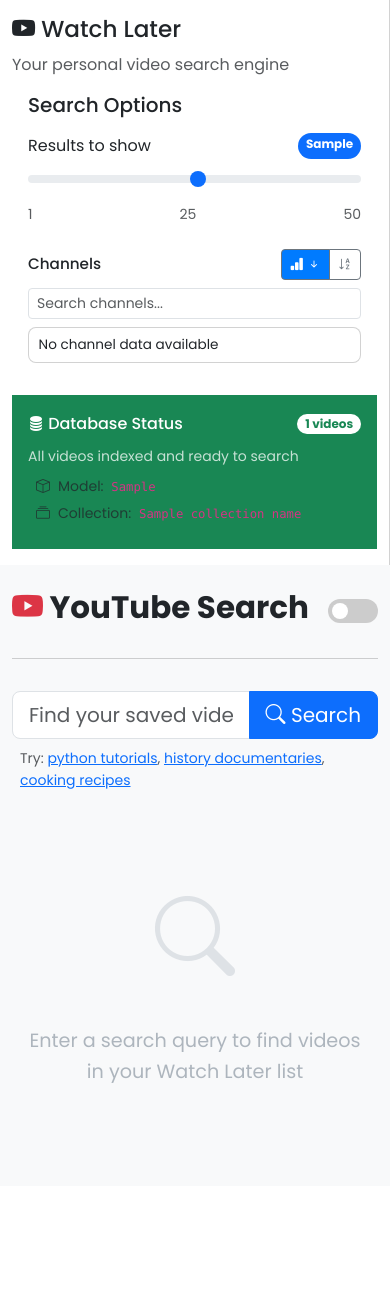
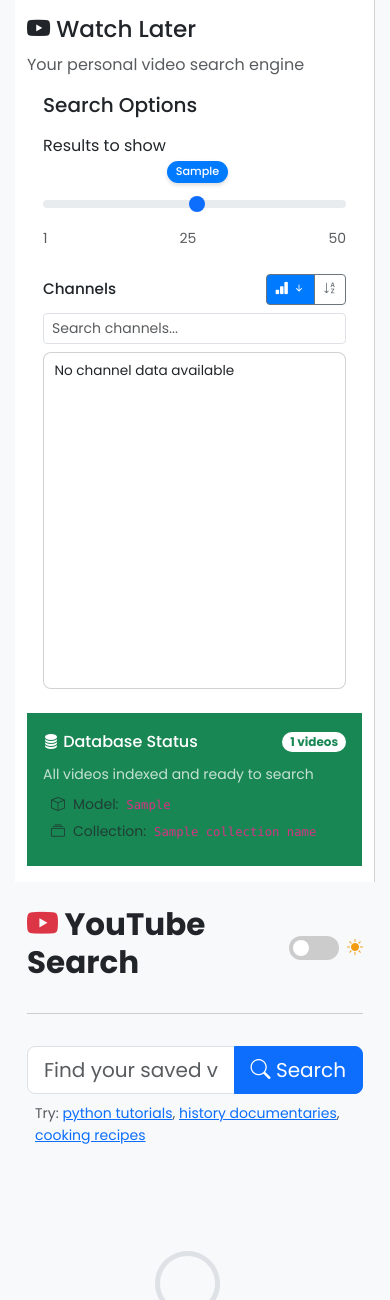
Before and after one commit to Mihik197/youtube-semantic-search, a Flask app: template templates/index.html in a window 390 px wide. Shown: the top 1300 px of the page. Before the commit the page ends 1083 px from the top, so only its background shows below. Run offline with Flask 3, Linux system fonts and the light colour scheme; the template is opened without the code that fills it: most values are stand-ins (such as "Sample title", 1, 10 or a date in 2020); data that the repository does not hold is empty; some libraries are stand-ins or nearby versions.

Commit message:
feat: Enhance channel search with filtering and improve UI elements like light/dark mode switch, text bubble for results to show, and text for channel names

```diff
--- a/app.py
+++ b/app.py
@@ -88,6 +88,7 @@
         sort = request.args.get('sort', 'count_desc')
         if sort not in {'count_desc', 'count_asc', 'alpha', 'alpha_desc'}:
             sort = 'count_desc'
+        q = request.args.get('q', None)
         # Limit safeguards
         limit_param = request.args.get('limit')
         try:
@@ -105,7 +106,7 @@
         if offset < 0:
             offset = 0
         svc = get_channel_aggregation_service()
-        data = svc.get_channels(sort=sort, limit=limit, offset=offset)
+        data = svc.get_channels(sort=sort, limit=limit, offset=offset, q=q)
         return jsonify(data)
     except Exception as e:
         return jsonify({'error': 'Failed to retrieve channels', 'detail': str(e)}), 500
--- a/static/css/styles.css
+++ b/static/css/styles.css
@@ -161,6 +161,15 @@
 	align-items: center;
 }
 
+.theme-switch-wrapper .theme-icon {
+	font-size: 1rem;
+	margin-left: 0.5rem;
+	color: var(--text-medium);
+}
+
+.theme-switch-wrapper .theme-icon.sun { color: #f39c12; }
+.theme-switch-wrapper .theme-icon.moon { color: #9b59b6; }
+
 .theme-switch {
 	position: relative;
 	display: inline-block;
@@ -207,22 +216,52 @@
 }
 
 /* Channel List Panel */
+html { scrollbar-gutter: stable both-edges; }
+body { overflow-y: scroll; }
+
 .channel-list {
-	max-height: 40vh;
+	height: 40vh; /* fixed to prevent layout jump when item count changes */
 	overflow-y: auto;
 	margin: 0;
 	padding: 0;
 	border: 1px solid var(--bs-border-color-translucent);
 	border-radius: var(--border-radius);
 	background: var(--background-white);
+	position: relative; /* for overlay */
 }
+
+.channel-list.loading::after {
+	content: "";
+	position: absolute;
+	inset: 0;
+	background: var(--background-white, #fff);
+	opacity: 0.55;
+	pointer-events: none;
+	transition: opacity .2s ease;
+}
+
+.channel-list.loading::before {
+	content: "";
+	position: absolute;
+	top: 50%;
+	left: 50%;
+	width: 1.75rem;
+	height: 1.75rem;
+	margin: -0.875rem;
+	border: 2px solid var(--primary-color);
+	border-top-color: transparent;
+	border-radius: 50%;
+	animation: spin .6s linear infinite;
+}
+
+@keyframes spin { to { transform: rotate(360deg); } }
 
 .channel-item {
 	display: flex;
 	align-items: center;
 	justify-content: space-between;
-	padding: 0.4rem 0.6rem;
-	gap: 0.5rem;
+	padding: 0.45rem 0.65rem;
+	gap: 0.75rem;
 	font-size: 0.85rem;
 	cursor: pointer;
 	position: relative;
@@ -318,3 +350,22 @@
 	background: var(--primary-color);
 	color: #fff;
 }
+
+/* Range Bubble Styles */
+.range-bubble-container { position: relative; height: 0.9rem; }
+
+
+.range-bubble {
+	position: absolute;
+	top: -0.15rem; /* bring bubble closer to slider */
+	background: var(--primary-color);
+	color: #fff;
+	padding: 0.15rem 0.55rem;
+	font-size: 0.7rem;
+	border-radius: 12px;
+	font-weight: 500;
+	white-space: nowrap;
+	box-shadow: 0 2px 4px rgba(0,0,0,0.15);
+}
+
+.results-range { margin-top: 0.4rem; }
--- a/static/js/scripts.js
+++ b/static/js/scripts.js
@@ -11,7 +11,8 @@
                 offset: 0,
                 pageSize: 50,
                 fetching: false,
-                activeFilter: null
+                activeFilter: null,
+                firstLoad: true
             }
         },
         init() {
@@ -31,7 +32,8 @@
                 searchButton: document.getElementById("searchButton"),
                 searchSuggestions: document.querySelectorAll(".search-suggestion"),
                 numResults: document.getElementById("numResults"),
-                numResultsValue: document.getElementById("numResultsValue"),
+                numResultsBubble: document.getElementById("numResultsBubble"),
+                themeLabel: document.getElementById("themeLabel"),
                 emptyState: document.getElementById("emptyState"),
                 searchProgress: document.getElementById("searchProgress"),
                 resultsArea: document.getElementById("resultsArea"),
@@ -114,11 +116,23 @@
                 document.documentElement.setAttribute("data-bs-theme", savedTheme);
                 if (ui.themeSwitch) {
                     ui.themeSwitch.checked = savedTheme === "dark";
+                    this.updateThemeIndicators(savedTheme);
                     ui.themeSwitch.addEventListener("change", (e) => {
                         const theme = e.target.checked ? "dark" : "light";
                         document.documentElement.setAttribute("data-bs-theme", theme);
                         localStorage.setItem("theme", theme);
+                        this.updateThemeIndicators(theme);
                     });
+                }
+            },
+            updateThemeIndicators(theme) {
+                const ui = App.ui;
+                if (ui.themeLabel) ui.themeLabel.textContent = theme === 'dark' ? 'Dark' : 'Light';
+                const sun = document.querySelector('.theme-icon.sun');
+                const moon = document.querySelector('.theme-icon.moon');
+                if (sun && moon) {
+                    if (theme === 'dark') { sun.classList.add('d-none'); moon.classList.remove('d-none'); }
+                    else { moon.classList.add('d-none'); sun.classList.remove('d-none'); }
                 }
             }
         },
@@ -136,8 +150,30 @@
                 const ui = App.ui;
                 ui.searchButton?.addEventListener('click', () => this.perform());
                 ui.searchQuery?.addEventListener('keydown', e => { if (e.key === 'Enter') { e.preventDefault(); this.perform(); }});
-                ui.numResults?.addEventListener('input', function(){ ui.numResultsValue.textContent = this.value; });
+                ui.numResults?.addEventListener('input', function(){
+                    if (ui.numResultsBubble) {
+                        ui.numResultsBubble.textContent = this.value;
+                        ui.numResults.setAttribute('aria-valuenow', this.value);
+                        App.Search.updateRangeBubblePosition();
+                    }
+                });
                 ui.searchSuggestions.forEach(s => s.addEventListener('click', e => { e.preventDefault(); ui.searchQuery.value = s.textContent.trim(); ui.searchQuery.focus(); }));
+                setTimeout(() => this.updateRangeBubblePosition(), 0);
+                window.addEventListener('resize', () => this.updateRangeBubblePosition());
+            },
+            updateRangeBubblePosition() {
+                const ui = App.ui;
+                const range = ui.numResults; const bubble = ui.numResultsBubble;
+                if (!range || !bubble) return;
+                const min = parseInt(range.min) || 0; const max = parseInt(range.max) || 100; const val = parseInt(range.value);
+                const percent = (val - min) / (max - min);
+                const sliderWidth = range.getBoundingClientRect().width;
+                const bubbleWidth = bubble.getBoundingClientRect().width;
+                let x = percent * (sliderWidth - 16) + 8 - (bubbleWidth / 2);
+                if (x < 0) x = 0;
+                const maxX = sliderWidth - bubbleWidth;
+                if (x > maxX) x = maxX;
+                bubble.style.left = `${x}px`;
             },
             async perform() {
                 const ui = App.ui;
@@ -246,7 +282,7 @@
                 if (!ui.channelList) return;
                 this.bindSortButtons();
                 this.bindSearch();
-                this.bindLoadMore();
+                this.initObserver();
                 this.resetAndFetch();
             },
             bindSortButtons() {
@@ -296,24 +332,46 @@
             },
             bindSearch() {
                 const input = document.getElementById('channelSearchInput');
-                input?.addEventListener('input', (e) => {
-                    App.state.channel.searchTerm = e.target.value.trim().toLowerCase();
-                    this.renderFiltered();
-                    const loadMoreBtn = document.getElementById('channelsLoadMoreBtn');
-                    const hasMore = loadMoreBtn && !loadMoreBtn.classList.contains('d-none');
-                    if (hasMore) {
-                        const visibleCount = App.ui.channelList.querySelectorAll('.channel-item').length;
-                        if (visibleCount > 0 && visibleCount < 8 && !App.state.channel.fetching) {
-                            this.fetchPage();
+                if (!input) return;
+                const debounced = (function(fn, delay){
+                    let t; return function(...args){ clearTimeout(t); t = setTimeout(()=>fn.apply(this,args), delay); };
+                })( (e) => {
+                    const st = App.state.channel;
+                    const newTerm = e.target.value.trim().toLowerCase();
+                    if (newTerm === st.searchTerm) return;
+                    st.searchTerm = newTerm;
+                    this.resetAndFetch();
+                }, 250);
+                input.addEventListener('input', debounced);
+            },
+            initObserver() {
+                const ui = App.ui; const st = App.state.channel;
+                const sentinel = document.createElement('li');
+                sentinel.id = 'channelListSentinel';
+                sentinel.className = 'channel-sentinel';
+                sentinel.textContent = 'Loading more…';
+                sentinel.setAttribute('aria-hidden', 'true');
+                this._sentinel = sentinel;
+                const observer = new IntersectionObserver(entries => {
+                    entries.forEach(entry => {
+                        if (entry.isIntersecting) {
+                            console.debug('[Channels][Observer] Sentinel intersecting', { fetching: st.fetching, loaded: st.loaded, total: st.total_available });
+                            if (!st.fetching && st.loaded < st.total_available) {
+                                this.fetchPage();
+                            }
                         }
+                    });
+                }, { root: ui.channelList, threshold: 0, rootMargin: '0px 0px 120px 0px' });
+                this._observer = observer;
+                // Fallback scroll listener (safety net)
+                ui.channelList.addEventListener('scroll', () => {
+                    if (st.fetching) return;
+                    if (st.loaded >= st.total_available) return;
+                    const el = ui.channelList;
+                    if (el.scrollHeight - el.scrollTop - el.clientHeight < 140) {
+                        console.debug('[Channels][FallbackScroll] Near bottom trigger');
+                        this.fetchPage();
                     }
-                });
-            },
-            bindLoadMore() {
-                const btn = document.getElementById('channelsLoadMoreBtn');
-                btn?.addEventListener('click', () => {
-                    const st = App.state.channel;
-                    if (!st.fetching && st.loaded < st.total_available) this.fetchPage();
                 });
             },
             resetAndFetch() {
@@ -322,76 +380,119 @@
                 st.dataCache.channels = [];
                 st.dataCache.loaded = 0;
                 st.offset = 0;
+                // Preserve container to avoid layout shift; show skeleton only on very first initialization
                 ui.channelList.innerHTML = '';
-                this.fetchPage();
+                this.fetchPage(false, st.firstLoad);
+                st.firstLoad = false;
             },
-            async fetchPage(retry=false) {
+            async fetchPage(retry=false, showSkeleton=false) {
                 const st = App.state.channel;
                 const ui = App.ui;
-                console.debug('Fetching channels page', { offset: st.offset, sort: st.currentSort });
+                console.debug('Fetching channels page', { offset: st.offset, sort: st.currentSort, q: st.searchTerm });
                 st.fetching = true;
                 ui.channelsError?.classList.add('d-none');
-                if (st.offset === 0) {
+                if (showSkeleton) {
                     ui.channelsLoading?.classList.remove('d-none');
-                    ui.channelList?.classList.add('d-none');
+                    ui.channelList.classList.add('d-none');
                 }
+                ui.channelList?.classList.add('loading');
                 try {
-                    const resp = await fetch(`/channels?sort=${encodeURIComponent(st.currentSort)}&limit=${st.pageSize}&offset=${st.offset}`);
+                    const qParam = st.searchTerm ? `&q=${encodeURIComponent(st.searchTerm)}` : '';
+                    const resp = await fetch(`/channels?sort=${encodeURIComponent(st.currentSort)}&limit=${st.pageSize}&offset=${st.offset}${qParam}`);
                     if (!resp.ok) throw new Error(`HTTP ${resp.status}`);
                     const data = await resp.json();
                     if (st.offset === 0) {
                         st.dataCache.total_available = data.total_available ?? data.distinct_channels ?? 0;
                     }
-                        st.dataCache.channels.push(...data.channels);
-                        st.dataCache.loaded += data.channels.length;
-                        st.offset += data.channels.length;
-                        this.renderFiltered();
-                        this.updateLoadMore(data.has_more);
+                    console.debug('[Channels] Fetch success', { returned: data.channels.length, newOffset: st.offset + data.channels.length, totalAvailable: st.dataCache.total_available, hasMore: data.has_more });
+                    st.dataCache.channels.push(...data.channels);
+                    st.dataCache.loaded += data.channels.length;
+                    st.offset += data.channels.length;
+                    this.renderFiltered();
+                    // Auto-fill if list isn't scrollable yet and more data available
+                    if (!data.error && data.has_more) {
+                        const el = ui.channelList;
+                        if (el.scrollHeight <= el.clientHeight + 10 && st.dataCache.loaded < st.dataCache.total_available) {
+                            setTimeout(() => { if (!st.fetching) this.fetchPage(); }, 50);
+                        }
+                    }
                 } catch (e) {
                     console.error('Failed to load channels page', e);
+                    console.debug('[Channels] Fetch error', e);
                     if (!retry) { setTimeout(() => this.fetchPage(true), 400); return; }
                     ui.channelsError?.classList.remove('d-none');
                 } finally {
                     ui.channelsLoading?.classList.add('d-none');
+                    ui.channelList.classList.remove('d-none');
+                    ui.channelList?.classList.remove('loading');
                     st.fetching = false;
                 }
             },
             renderFiltered() {
                 const ui = App.ui; const st = App.state.channel;
                 if (!ui.channelList) return;
-                ui.channelList.innerHTML = '';
-                const filtered = st.dataCache.channels.filter(ch => !st.searchTerm || ch.channel.toLowerCase().includes(st.searchTerm));
+                const prevScroll = ui.channelList.scrollTop;
+                const active = st.activeFilter;
+                // Server already filtered by searchTerm; just use cache
+                const filtered = st.dataCache.channels;
+                // Rebuild list always when offset == returned length? Simpler: rebuild on first page or if performing a search (offset <= pageSize)
+                let rebuild = (st.offset <= st.pageSize) || ui.channelList.querySelectorAll('li.channel-item').length === 0;
+                if (rebuild) ui.channelList.innerHTML = '';
+                console.debug('[Channels] renderFiltered', { rebuild, totalFiltered: filtered.length, loaded: st.dataCache.loaded, searchTerm: st.searchTerm });
+                // Destroy existing tooltips to prevent lingering bubbles
+                if (typeof bootstrap !== 'undefined' && bootstrap.Tooltip) {
+                    document.querySelectorAll('#channelList [data-bs-toggle="tooltip"]').forEach(el => {
+                        const tip = bootstrap.Tooltip.getInstance(el);
+                        if (tip) tip.dispose();
+                    });
+                }
                 if (filtered.length === 0) {
                     const li = document.createElement('li');
                     li.className = 'channel-item';
                     li.textContent = st.searchTerm ? 'No matching channels' : 'No channel data available';
                     ui.channelList.appendChild(li);
                 } else {
+                    const existingChannels = new Set(Array.from(ui.channelList.querySelectorAll('li.channel-item')).map(li => li.getAttribute('data-channel')));
                     filtered.forEach(ch => {
+                        if (!rebuild && existingChannels.has(ch.channel)) return;
                         const li = document.createElement('li');
                         li.className = 'channel-item';
                         li.setAttribute('role', 'listitem');
                         li.setAttribute('tabindex', '0');
                         li.setAttribute('data-channel', ch.channel);
                         li.innerHTML = `
-                            <span class="channel-name" title="${App.Utils.escapeHtml(ch.channel)}">${App.Utils.escapeHtml(ch.channel)}</span>
-                            <div class="channel-bar-wrapper" aria-label="${ch.percent}% of saved videos">
-                                <div class="channel-bar" style="width:${ch.percent}%;"></div>
-                            </div>
-                            <span class="badge bg-secondary-subtle text-secondary-emphasis channel-count">${ch.count}</span>`;
+                            <span class="channel-name full">${App.Utils.escapeHtml(ch.channel)}</span>
+                            <span class="badge bg-secondary-subtle text-secondary-emphasis channel-count" title="Saved videos for channel">${ch.count}</span>`;
                         li.addEventListener('click', () => this.select(li));
-                        li.addEventListener('keydown', (ev) => {
-                            if (ev.key === 'Enter' || ev.key === ' ') { ev.preventDefault(); this.select(li); }
-                        });
+                        li.addEventListener('keydown', (ev) => { if (ev.key === 'Enter' || ev.key === ' ') { ev.preventDefault(); this.select(li); } });
                         ui.channelList.appendChild(li);
+                        if (active && active === ch.channel) li.classList.add('active');
                     });
+                    // Append sentinel if more pages available
+                    if (this._sentinel) {
+                        if (st.dataCache.loaded < st.dataCache.total_available) {
+                            ui.channelList.appendChild(this._sentinel);
+                            if (this._observer) this._observer.observe(this._sentinel);
+                            console.debug('[Channels] Sentinel appended', { loaded: st.dataCache.loaded, total: st.dataCache.total_available });
+                        } else if (this._sentinel.parentElement) {
+                            if (this._observer) this._observer.unobserve(this._sentinel);
+                        }
+                    }
+                    // If sentinel immediately visible (short list), trigger next fetch
+                    if (this._sentinel && st.dataCache.loaded < st.dataCache.total_available) {
+                        const rect = this._sentinel.getBoundingClientRect();
+                        const parentRect = ui.channelList.getBoundingClientRect();
+                        if (rect.bottom <= parentRect.bottom) {
+                            setTimeout(() => { if (!st.fetching) this.fetchPage(); }, 30);
+                            console.debug('[Channels] Immediate fetch due to visible sentinel');
+                        }
+                    }
+                    // Preserve previous scroll (especially after load more)
+                    ui.channelList.scrollTop = prevScroll;
                 }
                 ui.channelList.classList.remove('d-none');
             },
-            updateLoadMore(hasMore) {
-                const btn = document.getElementById('channelsLoadMoreBtn');
-                if (!btn) return; if (hasMore) { btn.classList.remove('d-none'); btn.disabled = false; } else { btn.classList.add('d-none'); }
-            },
+            // updateLoadMore removed (infinite scroll)
             select(li) {
                 const ui = App.ui; const st = App.state.channel;
                 const channel = li.getAttribute('data-channel');
--- a/templates/index.html
+++ b/templates/index.html
@@ -37,29 +37,21 @@
 
 						<section class="px-3 mb-4">
 										<h5 class="mb-3">Search Options</h5>
-							<div class="mb-4">
-								<label
-									for="numResults"
-									class="form-label d-flex justify-content-between"
-								>
-									<span>Results to show</span>
-									<span
-										class="badge bg-primary rounded-pill"
-										id="numResultsValue"
-										>{{ default_results }}</span
-									>
-								</label>
+										<div class="mb-4 position-relative" id="resultsSliderWrapper">
+											<label for="numResults" class="form-label mb-1">Results to show</label>
+											<div class="range-bubble-container mb-2">
+												<span class="range-bubble" id="numResultsBubble" role="status" aria-live="polite">{{ default_results }}</span>
+											</div>
 											<input
 												type="range"
-									class="form-range"
+												class="form-range results-range"
 												id="numResults"
 												min="1"
 												max="50"
 												value="{{ default_results }}"
+												aria-valuemin="1" aria-valuemax="50" aria-valuenow="{{ default_results }}"
 											/>
-								<div
-									class="d-flex justify-content-between small text-muted mt-1"
-								>
+											<div class="d-flex justify-content-between small text-muted mt-1" aria-hidden="true">
 												<span>1</span>
 												<span>25</span>
 												<span>50</span>
@@ -93,9 +85,6 @@
 								Failed to load channels.
 							</div>
 							<ul class="list-unstyled channel-list mt-2 d-none" id="channelList" role="list" aria-label="Channels list"></ul>
-							<div class="d-grid mt-2" id="channelsLoadMoreWrapper">
-								<button type="button" class="btn btn-sm btn-outline-primary d-none" id="channelsLoadMoreBtn">Load More</button>
-							</div>
 						</section>
 
 						<footer class="sidebar-footer">
@@ -150,11 +139,14 @@
 							<i class="bi bi-youtube text-danger"></i>
 							YouTube Search
 						</h1>
-						<div class="theme-switch-wrapper">
-							<label class="theme-switch" for="themeSwitch">
+						<div class="theme-switch-wrapper" title="Toggle dark mode" data-bs-toggle="tooltip" data-bs-placement="left">
+							<span class="me-2 small fw-medium d-none d-md-inline" id="themeLabel">Light</span>
+							<label class="theme-switch" for="themeSwitch" aria-label="Toggle dark mode">
 								<input type="checkbox" id="themeSwitch" />
 								<div class="slider round"></div>
 							</label>
+							<i class="bi bi-sun-fill theme-icon sun"></i>
+							<i class="bi bi-moon-stars-fill theme-icon moon d-none"></i>
 						</div>
 					</header>
 
```
Also changed, not shown: other parts of static/css/styles.css (+12 -19 lines), src/services/channel_service.py (+15 -4 lines). Lines whose indentation alone changed are shown as unchanged.
